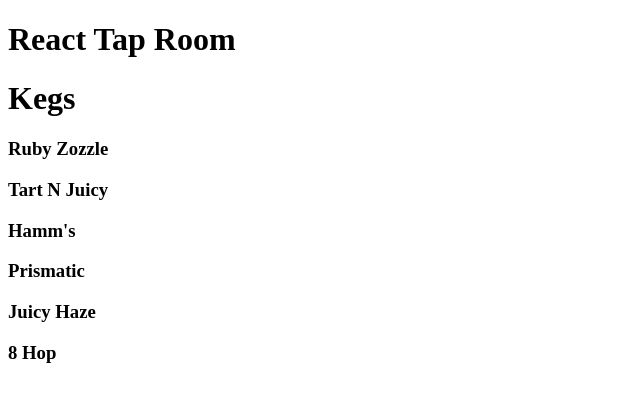
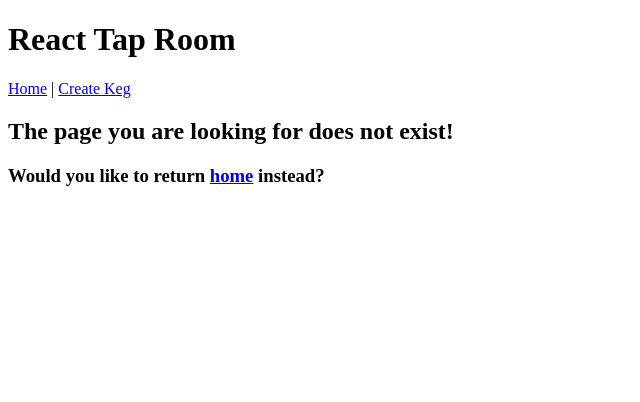
Before and after one commit to kevinahn7/react-tap-room, a React app: page /#/kegs in a window 1280 px wide. Before the commit this address led to /#/. Shown: the top 402 px of the page, without its empty margins (0-640 px from the left). Built offline with nearby package versions, Linux system fonts and the light colour scheme.

Commit message:
Add routes and links

```diff
--- a/package.json
+++ b/package.json
@@ -15,6 +15,7 @@
     "prop-types": "^15.5.10",
     "react": "^15.5.4",
     "react-dom": "^15.5.4",
+    "react-router-dom": "^4.0.0",
     "styled-jsx": "^3.0.2"
   },
   "devDependencies": {
--- a/src/components/App.jsx
+++ b/src/components/App.jsx
@@ -1,13 +1,78 @@
 import React from "react";
 import Kegs from './Kegs';
+import Error404 from './Error404';
+import { Switch, Route, Link } from 'react-router-dom';
 
-function App(){
-  return (
-    <div>
-      <h1>React Tap Room</h1>
-      <Kegs />
-    </div>
-  );
+class App extends React.Component {
+  constructor(props) {
+    super(props);
+    this.state = {
+      masterKegList:[
+        {
+          name: 'Ruby Zozzle',
+          brewer: 'Hi-Wheel',
+          description: 'Sparkling Wine & Grapefruit',
+          abv: '6.8%',
+          price: '7',
+          remaining: 20
+        },
+        {
+            name: 'Tart N Juicy',
+            brewer: 'Epic',
+            description: 'Sour IPA',
+            abv: '4.5%',
+            price: '6',
+            remaining: 60
+        },
+        {
+            name: 'Hamm\'s',
+            brewer: 'Miller/Coors',
+            description: 'American Lager',
+            abv: '4.7%',
+            price: '3',
+            remaining: 65
+        },
+        {
+            name: 'Prismatic',
+            brewer: 'Ninkasi',
+            description: 'Juicy IPA',
+            abv:  '5.9%',
+            price: '6',
+            remaining: 75
+        },
+        {
+            name: 'Juicy Haze',
+            brewer: 'New Belgium',
+            description: 'India Pale Ale',
+            abv:  '7.5%',
+            price: '6',
+            remaining: 18
+        },
+        {
+            name: '8 Hop',
+            brewer: 'New Belgium',
+            description: 'Pale Ale',
+            abv:  '5.5%',
+            price: '6',
+            remaining: 58
+        }
+      ]
+    };
+  }
+
+  render() {
+    return (
+      <div>
+        <h1>React Tap Room</h1>
+        <Link to="/">Home</Link> | <Link to="/newKeg">Create Keg</Link>
+        <Switch>
+        <Route exact path='/' render={()=><Kegs kegs={this.state.masterKegList} />}  />
+        <Route component={Error404} />
+        </Switch>
+      </div>
+    );
+  }
+
 }
 
 export default App;
--- /dev/null
+++ b/src/components/Error404.jsx
@@ -0,0 +1,13 @@
+import React from 'react';
+import { Link } from 'react-router-dom';
+
+function Error404(){
+  return (
+    <div>
+      <h2>The page you are looking for does not exist!</h2>
+      <h3>Would you like to return <Link to="/">home</Link> instead?</h3>
+    </div>
+  );
+}
+
+export default Error404;
--- a/src/components/Keg.jsx
+++ b/src/components/Keg.jsx
@@ -6,7 +6,11 @@ function Keg(prop) {
 	return(
 		<div>
 			<h3>{prop.name}</h3>
-
+			<h3>{prop.brewer}</h3>
+            <h3>{prop.abv}</h3>
+            <h3>{prop.description}</h3>
+            <h3>{prop.price}</h3>
+            <h3>{prop.remaining}</h3>
 		</div>
 	)
 }
--- a/src/components/Kegs.jsx
+++ b/src/components/Kegs.jsx
@@ -1,61 +1,12 @@
 import React from "react";
 import Keg from './Keg'
+import PropTypes from 'prop-types';
 
-function Kegs() {
-    const masterKegList = [
-        {
-            name: 'Ruby Zozzle',
-            brewer: 'Hi-Wheel',
-            description: 'Sparkling Wine & Grapefruit',
-            abv: '6.8%',
-            price: '7',
-            remaining: 20
-        },
-        {
-            name: 'Tart N Juicy',
-            brewer: 'Epic',
-            description: 'Sour IPA',
-            abv: '4.5%',
-            price: '6',
-            remaining: 60
-        },
-        {
-            name: 'Hamm\'s',
-            brewer: 'Miller/Coors',
-            description: 'American Lager',
-            abv: '4.7%',
-            price: '3',
-            remaining: 65
-        },
-        {
-            name: 'Prismatic',
-            brewer: 'Ninkasi',
-            description: 'Juicy IPA',
-            abv:  '5.9%',
-            price: '6',
-            remaining: 75
-        },
-        {
-            name: 'Juicy Haze',
-            brewer: 'New Belgium',
-            description: 'India Pale Ale',
-            abv:  '7.5%',
-            price: '6',
-            remaining: 18
-        },
-        {
-            name: '8 Hop',
-            brewer: 'New Belgium',
-            description: 'Pale Ale',
-            abv:  '5.5%',
-            price: '6',
-            remaining: 58
-        }
-    ]
+function Kegs(props) {
 	return (
 		<div>
 			<h1>Kegs</h1>
-            {masterKegList.map((keg, index) =>
+            {props.kegs.map((keg, index) =>
                 <Keg
                     name = {keg.name}
                     brewer = {keg.brewer}
@@ -70,4 +21,8 @@ function Kegs() {
 	);
 }
 
+Kegs.propTypes = {
+    kegs: PropTypes.array
+};
+
 export default Kegs;
--- a/src/index.jsx
+++ b/src/index.jsx
@@ -2,11 +2,14 @@ import React from 'react';
 import ReactDOM from 'react-dom';
 import App from './components/App';
 import { AppContainer } from 'react-hot-loader';
+import { HashRouter } from 'react-router-dom';
 
 const render = (Component) => {
   ReactDOM.render(
     <AppContainer>
-      <Component/>
+      <HashRouter>
+        <Component/>
+      </HashRouter>
     </AppContainer>,
     document.getElementById('react-app-root')
   );
```
Also changed, not shown: 1 other file (tests, documents, lock files or other folders).
